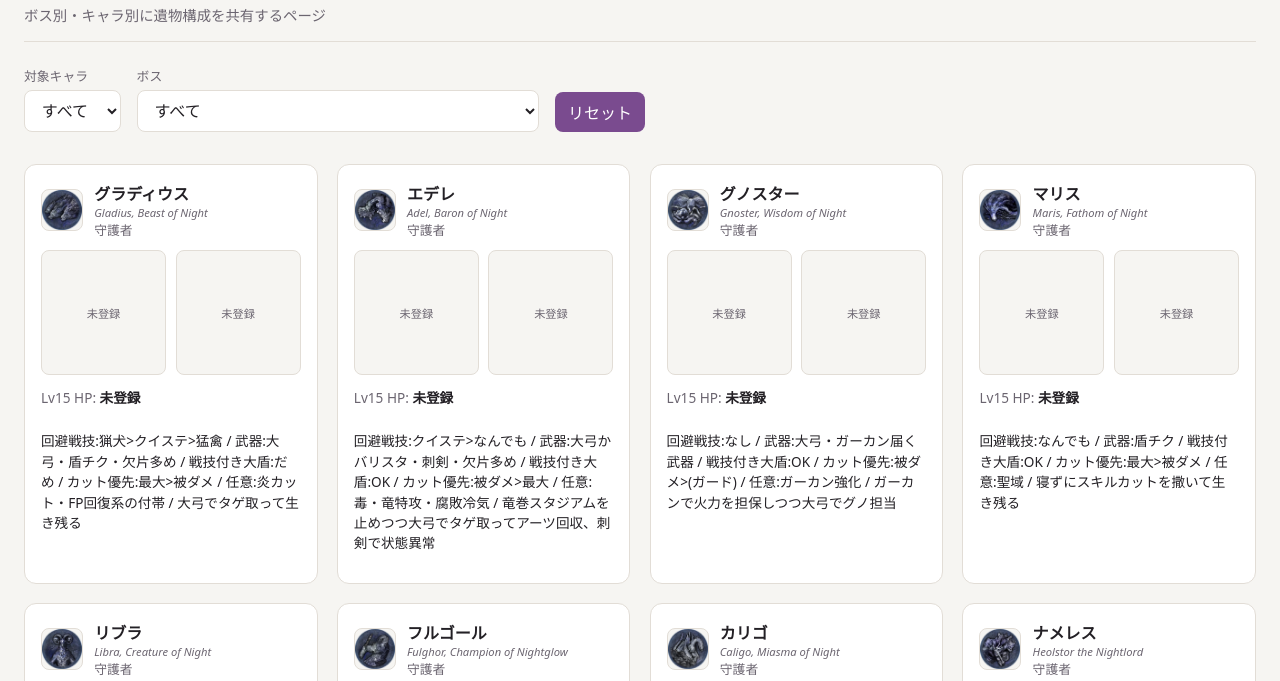
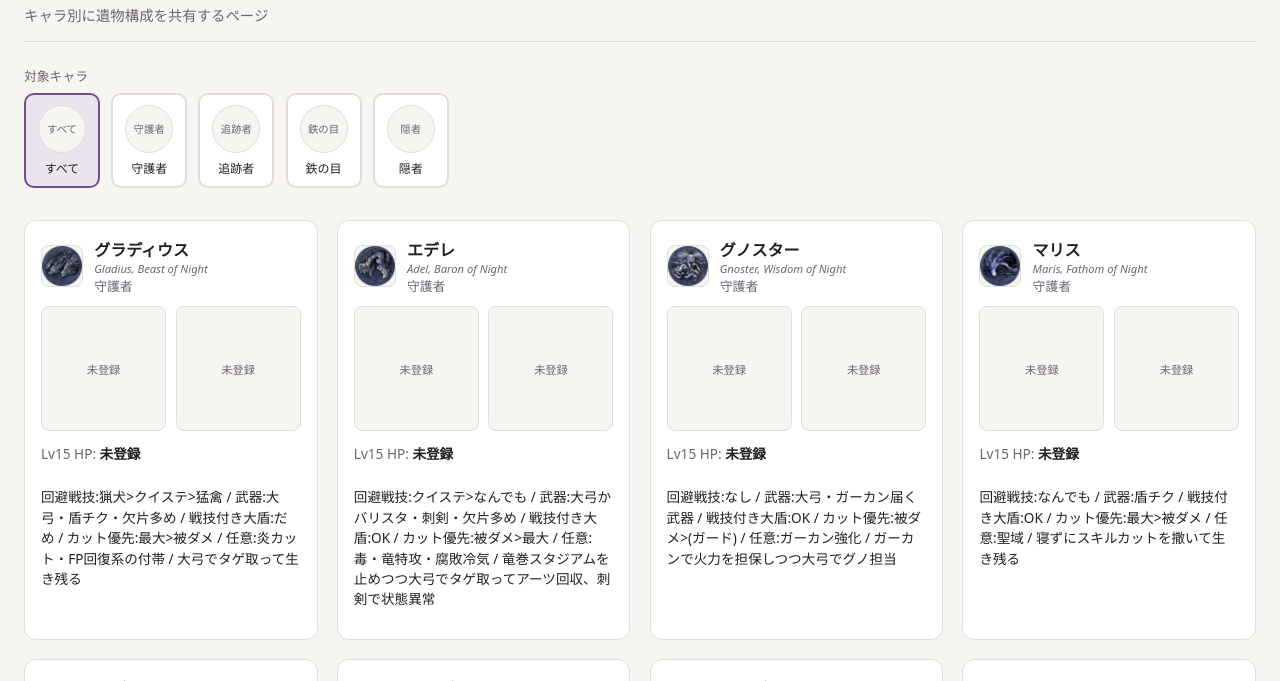
Before and after one commit to esusan/nightreign-relics, a plain HTML site: page index.html in a window 1280 px wide. Shown: the part 80-761 px from the top of the page. Drawn offline with Linux system fonts and the light colour scheme.

Commit message:
ボスフィルタを廃止しキャラフィルタをアイコン選択式に変更

```diff
--- a/app.js
+++ b/app.js
@@ -8,32 +8,55 @@ async function main() {
   const bossEnMap = new Map(data.bosses.map((b) => [b.id, b.nameEn]));
 
   const characterFilter = document.getElementById("characterFilter");
-  const bossFilter = document.getElementById("bossFilter");
   const cardGrid = document.getElementById("cardGrid");
   const emptyState = document.getElementById("emptyState");
-  const resetBtn = document.getElementById("resetFilters");
 
+  let selectedCharacter = "all";
+
+  function buildCharacterButton(id, label, iconSrc) {
+    const btn = document.createElement("button");
+    btn.type = "button";
+    btn.className = "character-btn";
+    btn.dataset.characterId = id;
+
+    const icon = document.createElement(iconSrc ? "img" : "div");
+    icon.className = "character-icon" + (iconSrc ? "" : " placeholder");
+    if (iconSrc) {
+      icon.src = iconSrc;
+      icon.alt = label;
+    } else {
+      icon.textContent = label;
+    }
+    btn.appendChild(icon);
+
+    const name = document.createElement("span");
+    name.className = "character-btn-label";
+    name.textContent = label;
+    btn.appendChild(name);
+
+    btn.addEventListener("click", () => {
+      selectedCharacter = id;
+      updateActiveButton();
+      render();
+    });
+
+    return btn;
+  }
+
+  characterFilter.appendChild(buildCharacterButton("all", "すべて", ""));
   for (const c of data.characters) {
-    const opt = document.createElement("option");
-    opt.value = c.id;
-    opt.textContent = c.name;
-    characterFilter.appendChild(opt);
+    characterFilter.appendChild(buildCharacterButton(c.id, c.name, c.icon));
   }
-  for (const b of data.bosses) {
-    const opt = document.createElement("option");
-    opt.value = b.id;
-    opt.textContent = b.nameEn ? `${b.name}（${b.nameEn}）` : b.name;
-    bossFilter.appendChild(opt);
+
+  function updateActiveButton() {
+    for (const btn of characterFilter.querySelectorAll(".character-btn")) {
+      btn.classList.toggle("active", btn.dataset.characterId === selectedCharacter);
+    }
   }
 
   function render() {
-    const charSel = characterFilter.value;
-    const bossSel = bossFilter.value;
-
     const filtered = data.entries.filter((e) => {
-      const charOk = charSel === "all" || e.characterId === charSel;
-      const bossOk = bossSel === "all" || e.bossId === bossSel;
-      return charOk && bossOk;
+      return selectedCharacter === "all" || e.characterId === selectedCharacter;
     });
 
     cardGrid.innerHTML = "";
@@ -84,6 +107,7 @@ async function main() {
     charEl.className = "character-name";
     charEl.textContent = charName;
     titles.appendChild(charEl);
+
     head.appendChild(titles);
 
     card.appendChild(head);
@@ -121,14 +145,7 @@ async function main() {
     return card;
   }
 
-  characterFilter.addEventListener("change", render);
-  bossFilter.addEventListener("change", render);
-  resetBtn.addEventListener("click", () => {
-    characterFilter.value = "all";
-    bossFilter.value = "all";
-    render();
-  });
-
+  updateActiveButton();
   render();
 }
 
--- a/index.html
+++ b/index.html
@@ -9,23 +9,12 @@
 <body>
 <header class="site-header">
   <h1>遺物共有ページ</h1>
-  <p class="subtitle">ボス別・キャラ別に遺物構成を共有するページ</p>
+  <p class="subtitle">キャラ別に遺物構成を共有するページ</p>
 </header>
 
 <section class="filters">
-  <div class="filter-group">
-    <label for="characterFilter">対象キャラ</label>
-    <select id="characterFilter">
-      <option value="all">すべて</option>
-    </select>
-  </div>
-  <div class="filter-group">
-    <label for="bossFilter">ボス</label>
-    <select id="bossFilter">
-      <option value="all">すべて</option>
-    </select>
-  </div>
-  <button id="resetFilters" type="button">リセット</button>
+  <span class="filter-label">対象キャラ</span>
+  <div id="characterFilter" class="character-filter"></div>
 </section>
 
 <main id="cardGrid" class="card-grid"></main>
--- a/style.css
+++ b/style.css
@@ -48,42 +48,67 @@ body {
 }
 
 .filters {
-  display: flex;
-  flex-wrap: wrap;
-  gap: 1rem;
-  align-items: flex-end;
   margin-bottom: 2rem;
 }
 
-.filter-group {
+.filter-label {
+  display: block;
+  font-size: 0.8rem;
+  color: var(--text-muted);
+  margin-bottom: 0.5rem;
+}
+
+.character-filter {
+  display: flex;
+  flex-wrap: wrap;
+  gap: 0.7rem;
+}
+
+.character-btn {
+  font: inherit;
+  cursor: pointer;
   display: flex;
   flex-direction: column;
-  gap: 0.3rem;
-}
-
-.filter-group label {
-  font-size: 0.8rem;
-  color: var(--text-muted);
-}
-
-select, button {
-  font: inherit;
-  padding: 0.5rem 0.8rem;
-  border-radius: 8px;
-  border: 1px solid var(--border);
+  align-items: center;
+  gap: 0.35rem;
+  padding: 0.6rem 0.5rem;
+  min-width: 76px;
+  border-radius: 10px;
+  border: 2px solid var(--border);
   background: var(--surface);
   color: var(--text);
 }
 
-button {
-  cursor: pointer;
-  background: var(--accent);
-  color: var(--accent-text);
-  border: none;
+.character-btn:hover {
+  border-color: var(--accent);
 }
 
-button:hover {
-  opacity: 0.85;
+.character-btn.active {
+  border-color: var(--accent);
+  background: color-mix(in srgb, var(--accent) 15%, var(--surface));
+}
+
+.character-btn-label {
+  font-size: 0.75rem;
+}
+
+.character-icon {
+  width: 48px;
+  height: 48px;
+  border-radius: 50%;
+  object-fit: cover;
+  background: var(--bg);
+  border: 1px solid var(--border);
+}
+
+.character-icon.placeholder {
+  display: flex;
+  align-items: center;
+  justify-content: center;
+  font-size: 0.65rem;
+  color: var(--text-muted);
+  text-align: center;
+  padding: 0.2rem;
 }
 
 .card-grid {
```
